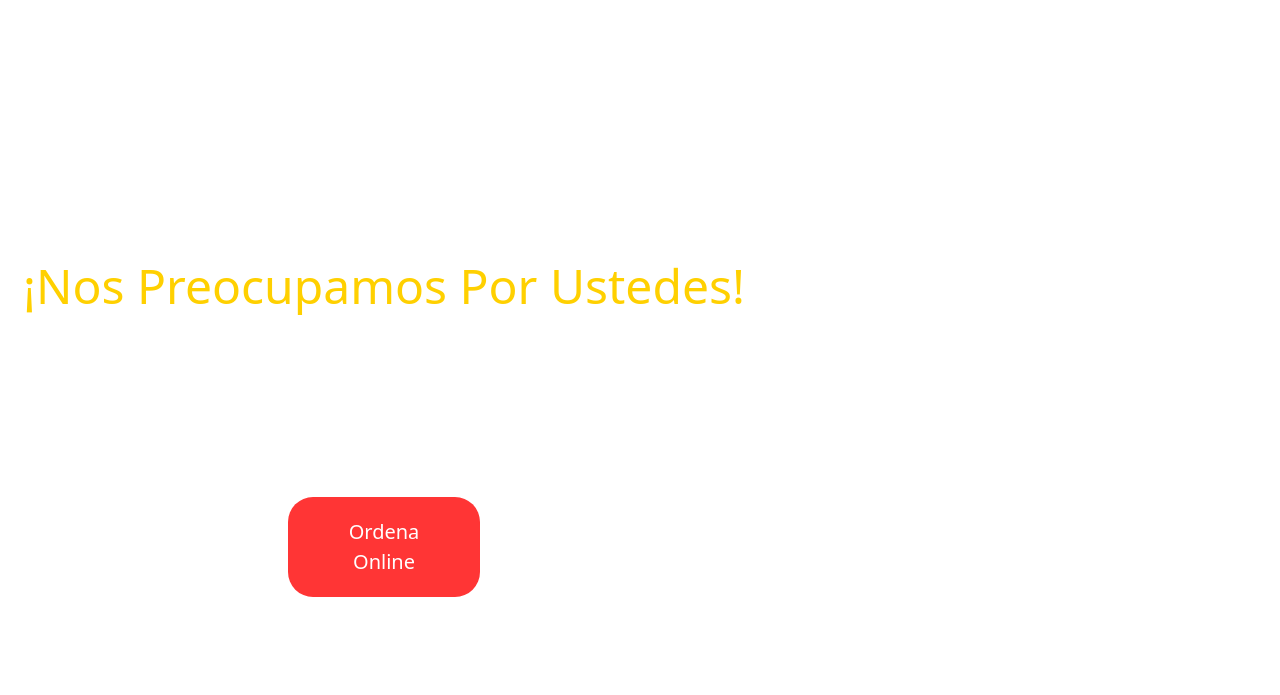
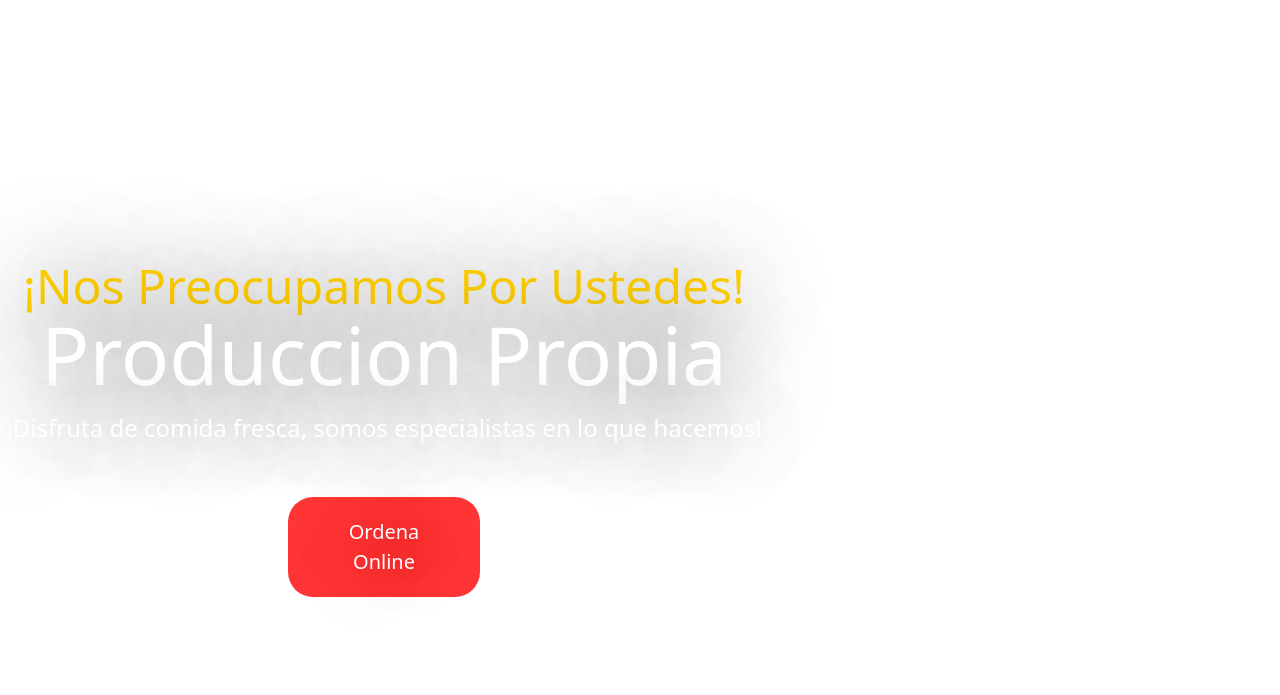
Before and after one commit to MaxTorri/DesarrolloWeb, a plain HTML site: page pages/nosotros.html in a window 1280 px wide. Shown: the part 102-797 px from the top of the page. Drawn offline with nearby package versions, Linux system fonts and the light colour scheme.

Commit message:
Alñadi sombras en los textos

```diff
--- a/css/style.css
+++ b/css/style.css
@@ -100,6 +100,7 @@ footer div a {
     height: calc(100vh - 75px);
     display: flex;
     align-items: center;
+    text-shadow: 3px 3px 100px #000;
 }
 
 .bannerNosotrosTexto {
@@ -110,22 +111,26 @@ footer div a {
     justify-content: center;
     align-items: center;
     align-content: center;
+    text-shadow: 3px 3px 100px #000;
 }
 
 .bannerNosotrosTitulo {
     font-size: 3em;
     color: var(--color-texto-2);
     line-height: 0.5;
+    text-shadow: 3px 3px 100px #000;
 }
 
 .bannerNosotrosTitulo2 {
     font-size: 5em;
     color: var(--color-texto-1);
+    text-shadow: 3px 3px 100px #000;
 }
 
 .textoNosotros {
     font-size: 1.5em;
     color: var(--color-texto-1);
+    text-shadow: 3px 3px 100px #000;
 }
 .bannerNosotrosLink {
     width: 25%;
```
